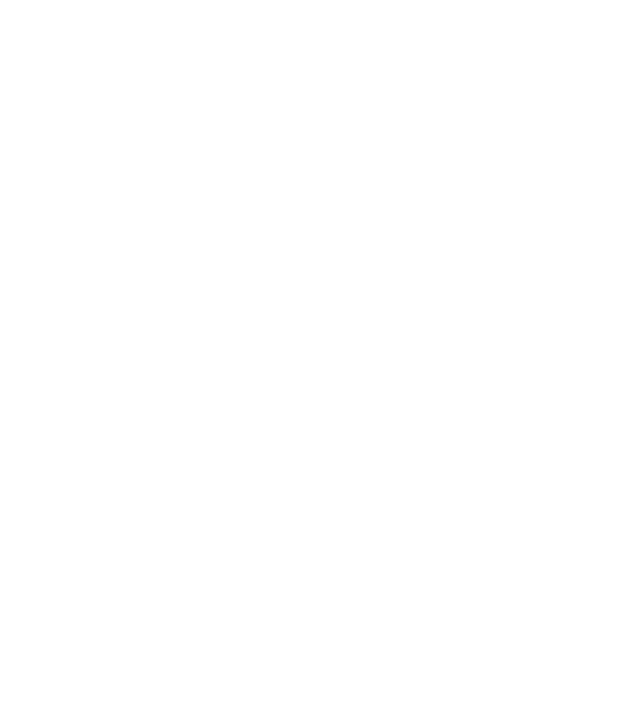
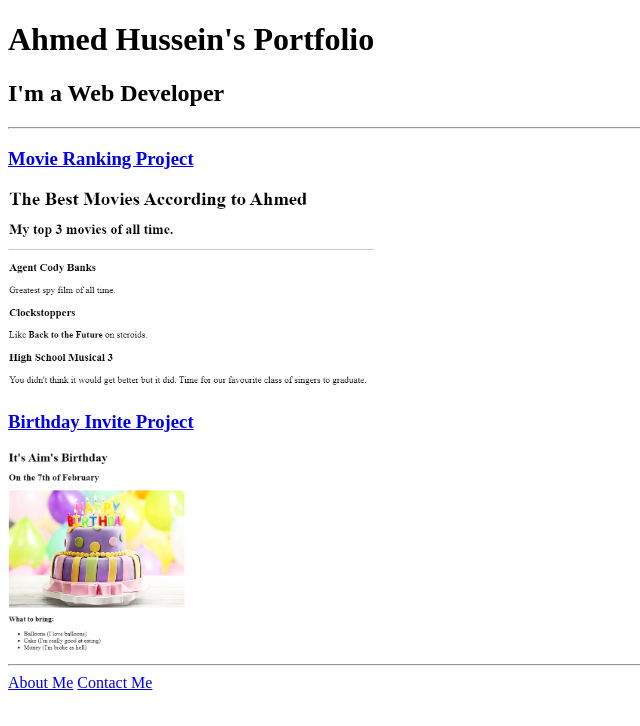
Before and after one commit to Aimedayo/html-portfolio, a plain HTML site: page index.html in a window 1280 px wide. Shown: the whole page, without its empty margins (0-640 px from the left). Drawn offline with Linux system fonts and the light colour scheme.

Commit message:
Add files via upload

```diff
--- a/index.html
+++ b/index.html
@@ -7,17 +7,16 @@
     <title>Ahmed's Web Dev Portfolio</title>
 
 </head>
-<!-- TODO 2: Add Your previous projects' HTML into the public folder -->
-
-<!-- TODO 3: Take screenshots of your project previews and add the images to the images folder -->
-
-<!-- TODO 4: Add titles/subtitles etc. -->
-
-<!-- TODO 5: Add a link to the project pages -->
-
-<!-- TODO 6: Add images to show the project previews
-HINT for TODO 6: You can use the height attribute set to 200 to make the image smaller:
-https://developer.mozilla.org/en-US/docs/Web/HTML/Element/img#attr-height -->
-
-<!-- TODO 7: Add the Contact Me and About Me page links -->
+<body>
+    <h1>Ahmed Hussein's Portfolio</h1>
+    <h2>I'm a Web Developer</h2>
+    <hr />
+    <h3><a href="./public/movie-ranking.html">Movie Ranking Project</a></h3>
+    <img src="./assets/images/movie-ranking.png" height="200" alt="movie ranking project preview"/>
+    <h3><a href="./public/birthday-invite.html">Birthday Invite Project</a></h3>
+    <img src="./assets/images/birthday-invite.png" height="200" alt="birthday invite project preview"/>
+    <hr />
+    <a href="./public/about.html">About Me</a>
+    <a href="./public/contact.html">Contact Me</a>
+  </body>
 </html>
```
